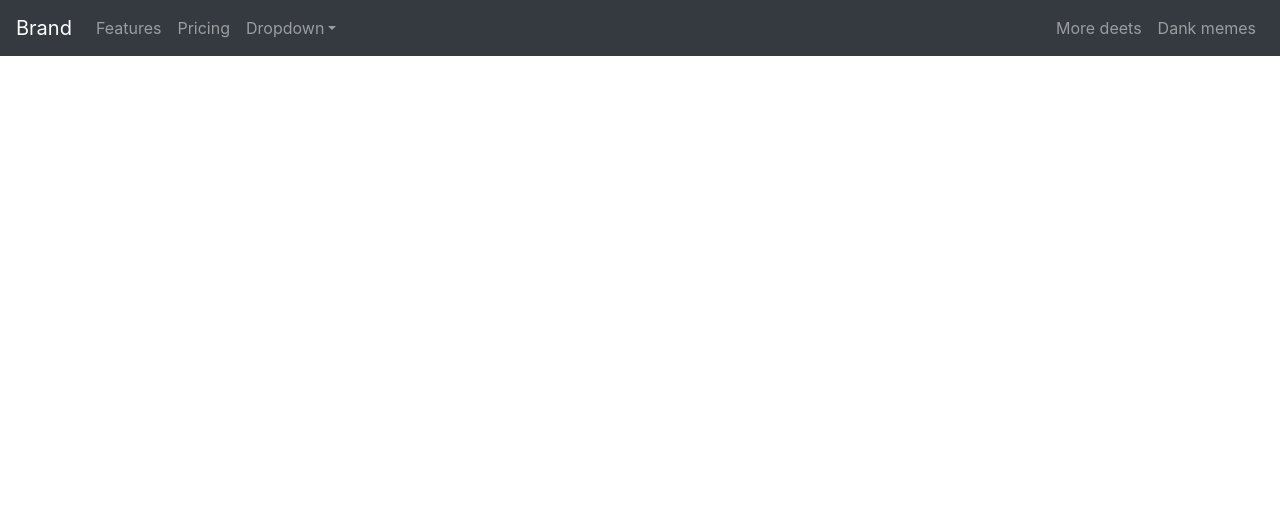
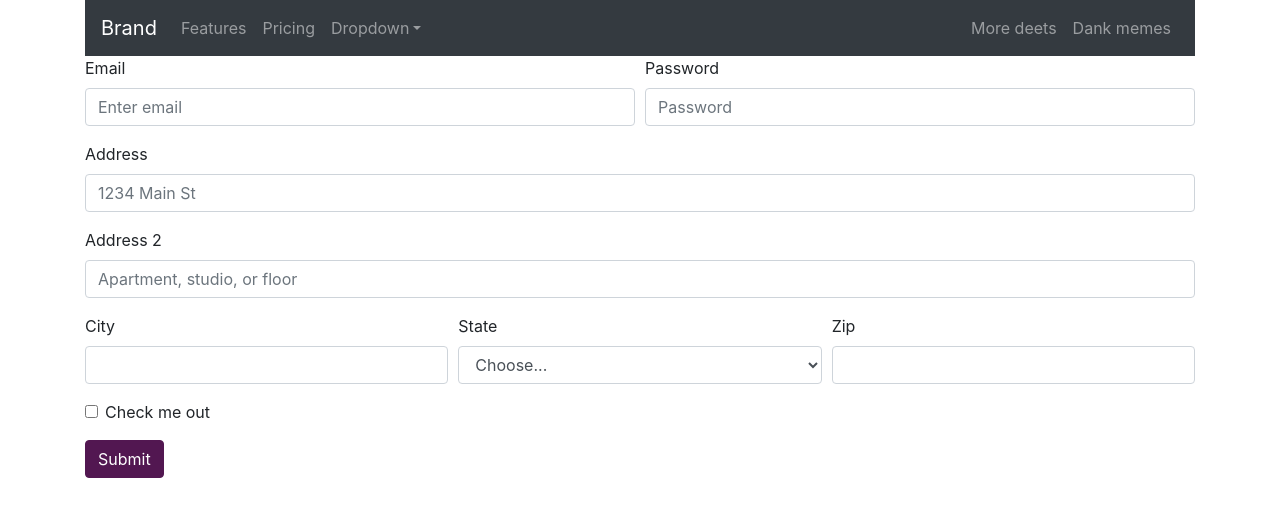
Before and after one commit to deepakbhattmits/react-local, a React (Create React App) app: page / in a window 1280 px wide. Shown: the top 516 px of the page. Built offline with nearby package versions, Linux system fonts and the light colour scheme.

Commit message:
added in app file form component

```diff
--- a/src/components/App.js
+++ b/src/components/App.js
@@ -3,14 +3,15 @@ import React from 'react';
 import Header from '../header';
 // import GoTop from './GoTop';
 // import { ReactComponent as SVGLogo } from '../assets/images/logo.svg';
-// import Form from './Form'
+import FormComponent from './FormComponent'
+import { Container } from 'react-bootstrap';
 const App = () => {
   return (
-    <>
+    <Container>
       <Header />
       {/* <SVGLogo className='App-logo' /> */}
-      {/* <Form /> */}
-    </>
+      <FormComponent />
+    </Container>
   );
 }
 
```
